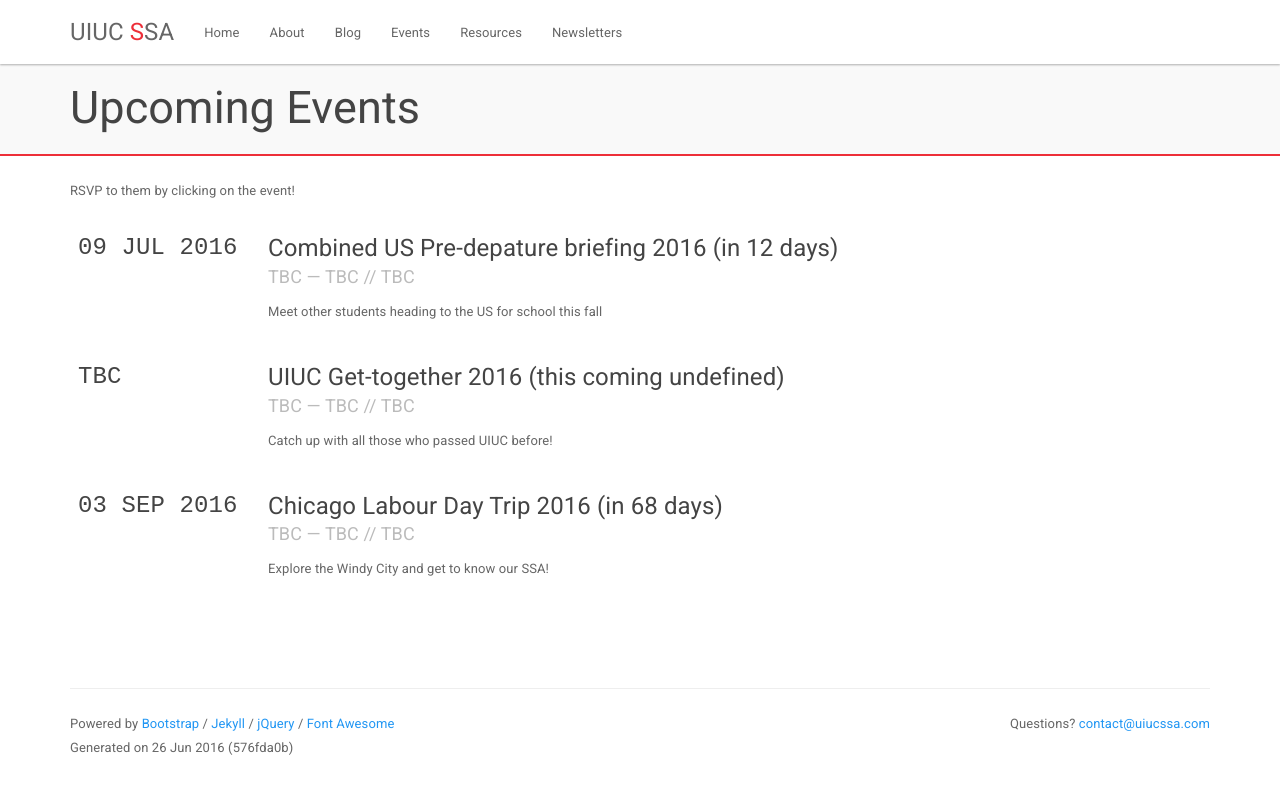
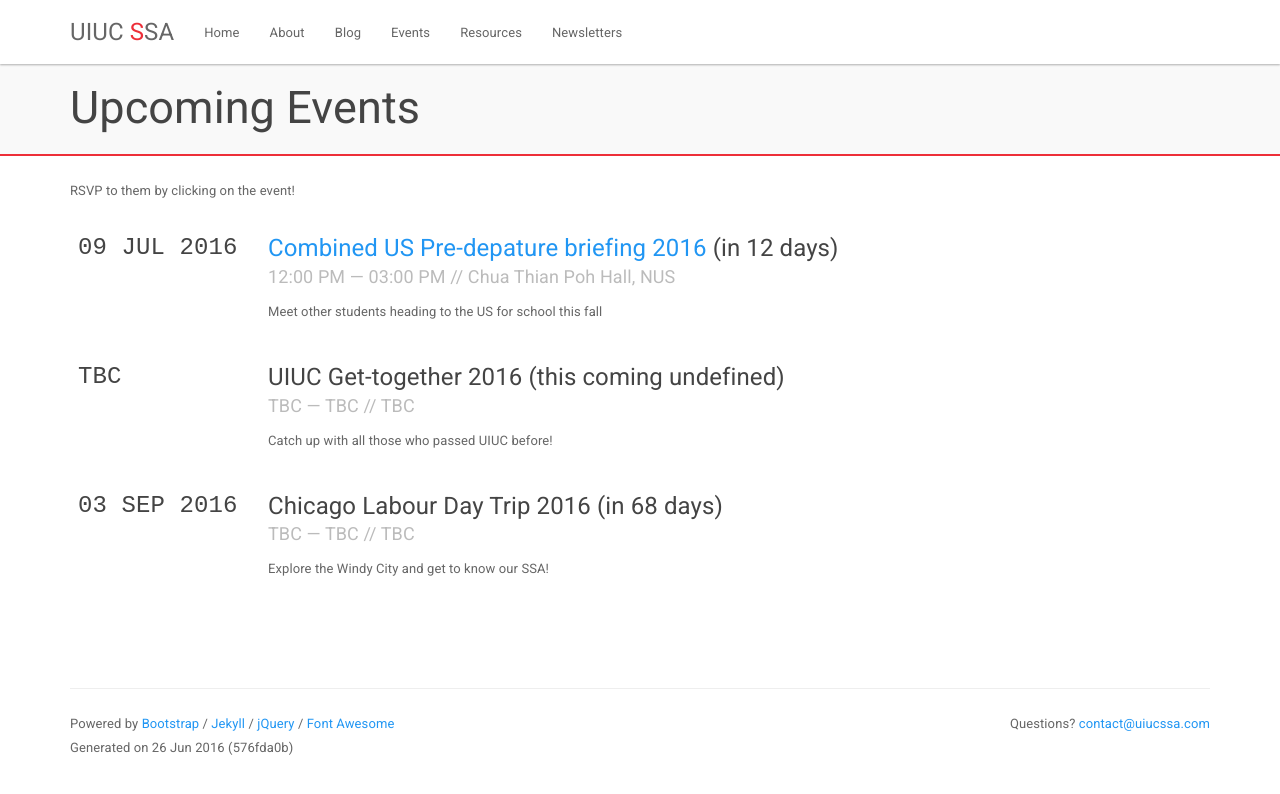
Before and after one commit to uiucssa/uiucssa.github.io, a Jekyll site: the page built from events.html, in a window 1280 px wide. Shown: the top 794 px of the page. Built offline with Jekyll 4.4.1, drawn with Linux system fonts in a browser that asks for light colours.

Commit message:
update pre-depature event details

```diff
--- a/_data/events.yml
+++ b/_data/events.yml
@@ -178,10 +178,10 @@
 - id: 13
   name: Combined US Pre-depature briefing 2016
   date: 2016-07-09
-  start_time: TBC
-  end_time: TBC
-  location: TBC
-  url: TBC
+  start_time: 2016-07-09 T12:00:00+08:00
+  end_time: 2016-07-09 T15:00:00+08:00
+  location: Chua Thian Poh Hall, NUS
+  url: https://www.facebook.com/events/287448354923085/
   description: Meet other students heading to the US for school this fall
 
 - id: 14
```
